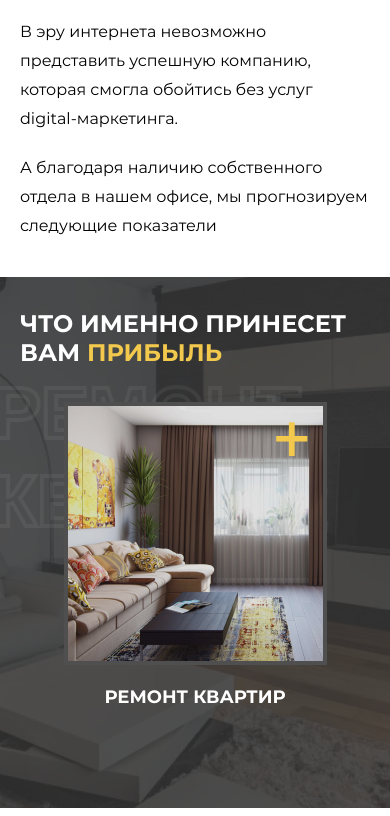
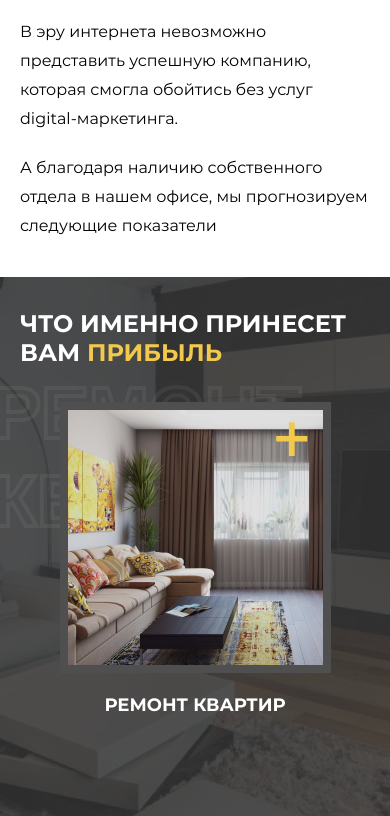
Before and after one commit to Mikhayle/test_RVT, a website: page src/index.html in a window 390 px wide. Shown: the part 500-1316 px from the top of the page. Drawn offline with nearby package versions, Linux system fonts and the light colour scheme; files that its build step writes are made by us from their sources; files whose address does not match are found by name; a web font is replaced by a local one.

Commit message:
added border to slide img in mobile

```diff
--- a/src/sass/style.scss
+++ b/src/sass/style.scss
@@ -287,6 +287,9 @@ html {
 		& img {
 			position: relative;
 			margin-bottom: 16px;
+			@media screen and (max-width: 576px) {
+				border: 4px solid #4F4F4F;
+			}
 		}
 	}
 
```
Also changed, not shown: dist/css/style.min.css, 2 other files.
